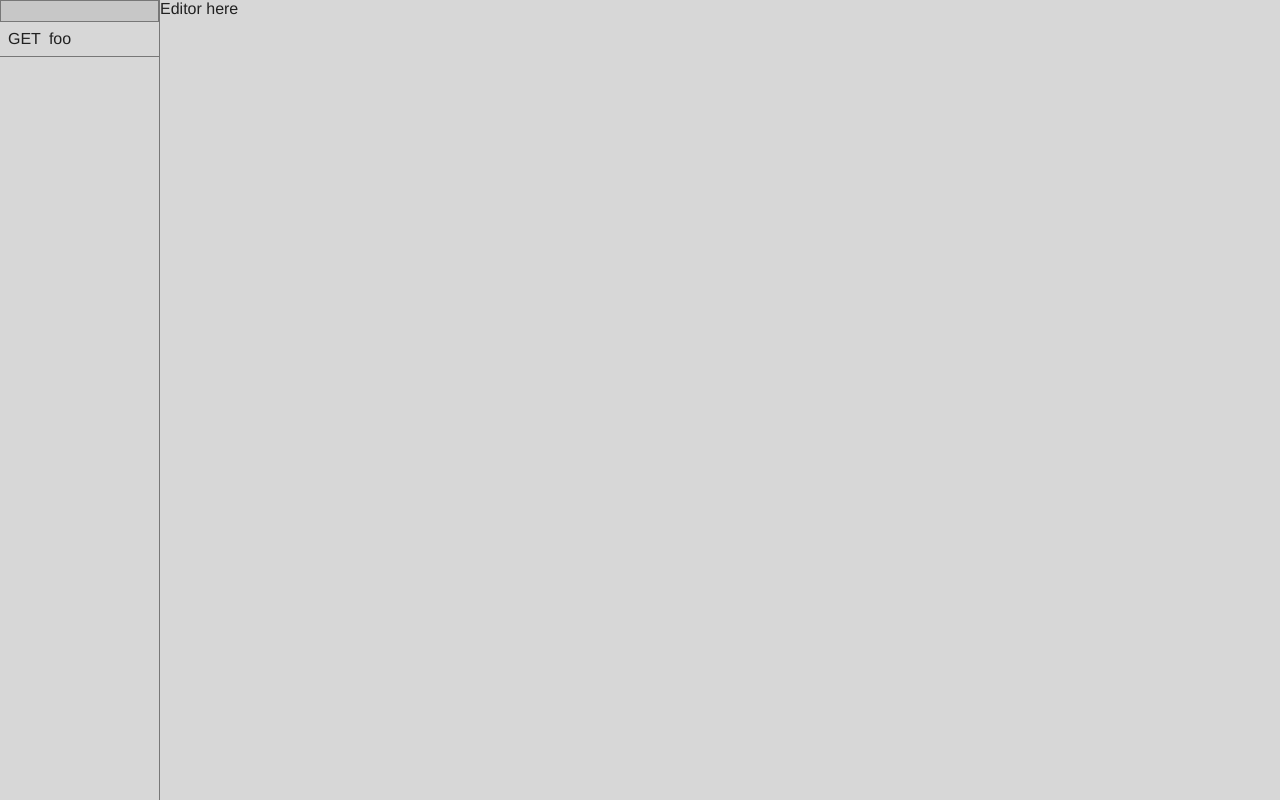
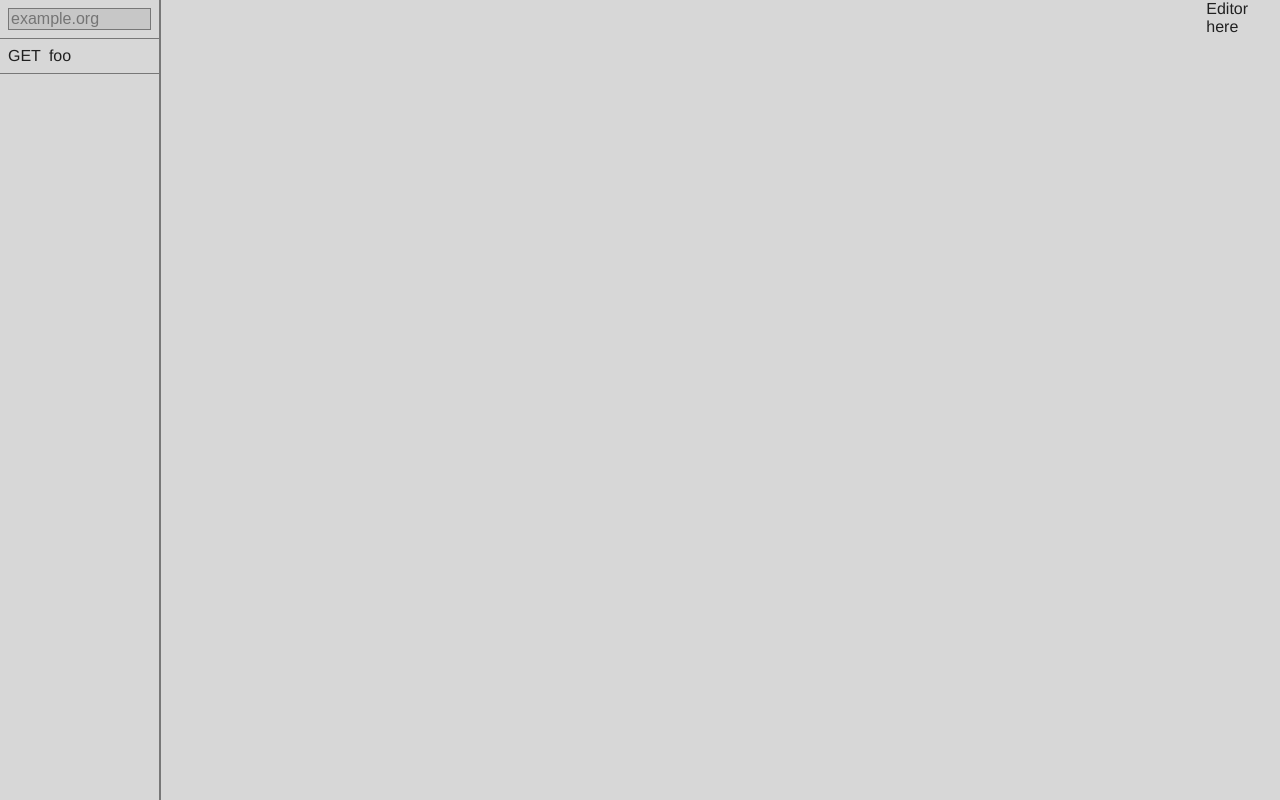
Before and after one commit to eyebrow-fish/starman, a Vue app: page / in a window 1280 px wide. Built offline with nearby package versions, Linux system fonts and the light colour scheme.

Commit message:
resizable list

```diff
--- a/src/query-list/QueryList.vue
+++ b/src/query-list/QueryList.vue
@@ -1,12 +1,18 @@
 <template>
-  <div class="list">
-    <input type="text" v-model="search">
+  <div class="main">
+    <div class="list" :style="{width: `${listWidth}px`}">
+      <div class="search-area">
+        <input class="search" type="text" v-model="search" placeholder="example.org">
+      </div>
+      <div v-for="(item, i) in items" :key="i">
+        <QueryItem :value="item"/>
+      </div>
+    </div>
     <div
-      v-for="(item, i) in items"
-      :key="i"
-    >
-      <QueryItem :value="item"/>
-    </div>
+      class="resize-anchor"
+      :class="{resizing: resizing}"
+      @mousedown="startResize"
+    ></div>
   </div>
 </template>
 
@@ -23,27 +29,75 @@ export default {
   data() {
     return {
       search: '',
+      listWidth: 160,
+      resizing: false,
     }
+  },
+  mounted() {
+    document.addEventListener('mouseup', this.endResizeListener)
+  },
+  unmounted() {
+    document.removeEventListener('mouseup', this.endResizeListener)
   },
   computed: {
     items() {
       return this.value.filter(i =>
-        searchMatch(i.method, this.search) || searchMatch(i.name, this.search)
+        searchMatch(i.method, this.search) || searchMatch(i.name, this.search),
       )
+    },
+  },
+  methods: {
+    startResize() {
+      this.resizing = true
+      document.body.style.cursor = 'col-resize'
+      document.addEventListener('mousemove', this.resizeListener)
+    },
+    endResizeListener() {
+      if (!this.resizing) return
+      this.resizing = false
+      document.body.style.cursor = 'default'
+      document.removeEventListener('mousemove', this.resizeListener)
+    },
+    resizeListener(e) {
+      this.listWidth += e.movementX
     },
   },
 }
 </script>
 
 <style scoped>
+.main {
+  display: flex;
+  overflow-x: hidden;
+}
+
+.resize-anchor {
+  border-left: solid 1px var(--border-color);
+  cursor: col-resize;
+  border-right: solid 4px transparent;
+}
+
+.resize-anchor:hover, .resize-anchor.resizing {
+  border-left-color: var(--accent-color);
+}
+
 .list {
   display: flex;
   flex-direction: column;
-
+  overflow-y: auto;
+  min-width: 160px;
   border-right: solid 1px var(--border-color);
-  width: 10em;
 
   background-color: var(--bg-color);
   color: var(--fg-color);
 }
+
+.search-area {
+  padding: 0.5em;
+  border-bottom: solid 1px var(--border-color);
+}
+
+.search-area .search {
+  width: 100%;
+}
 </style>
```
